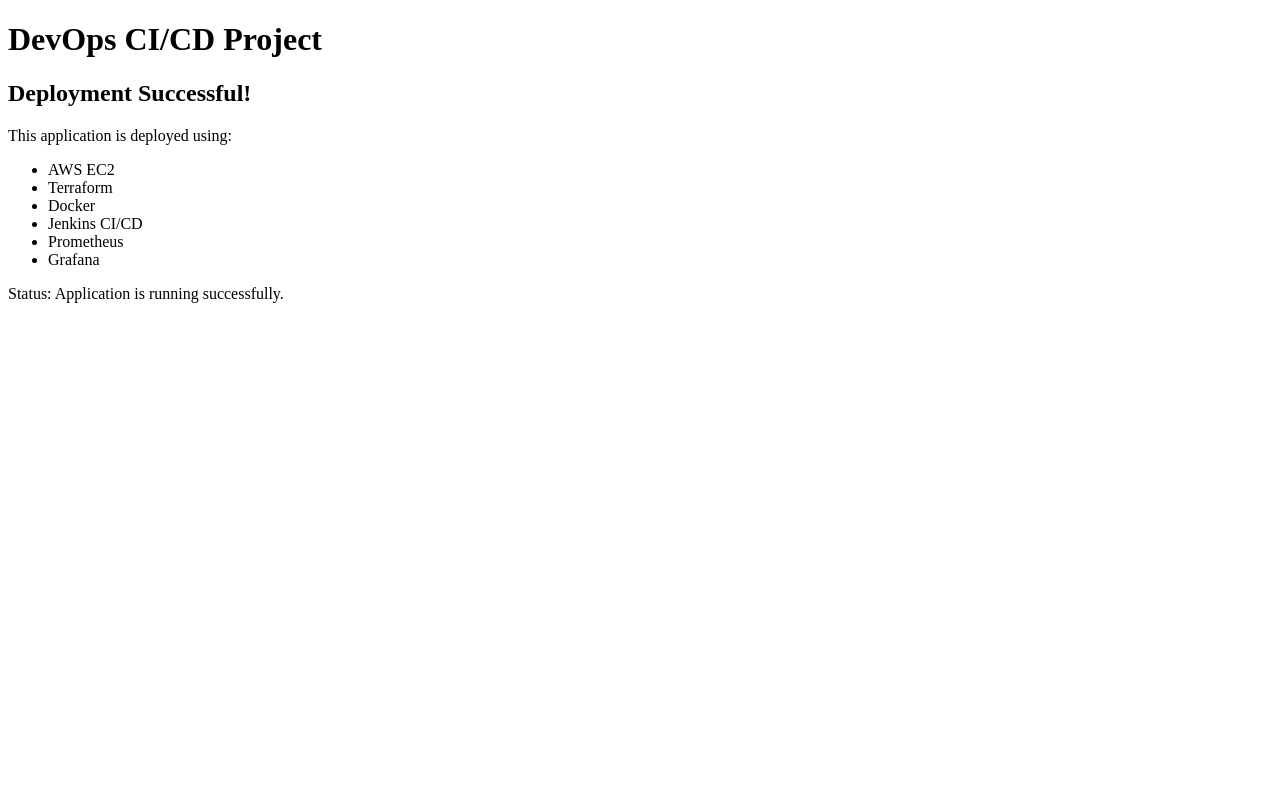
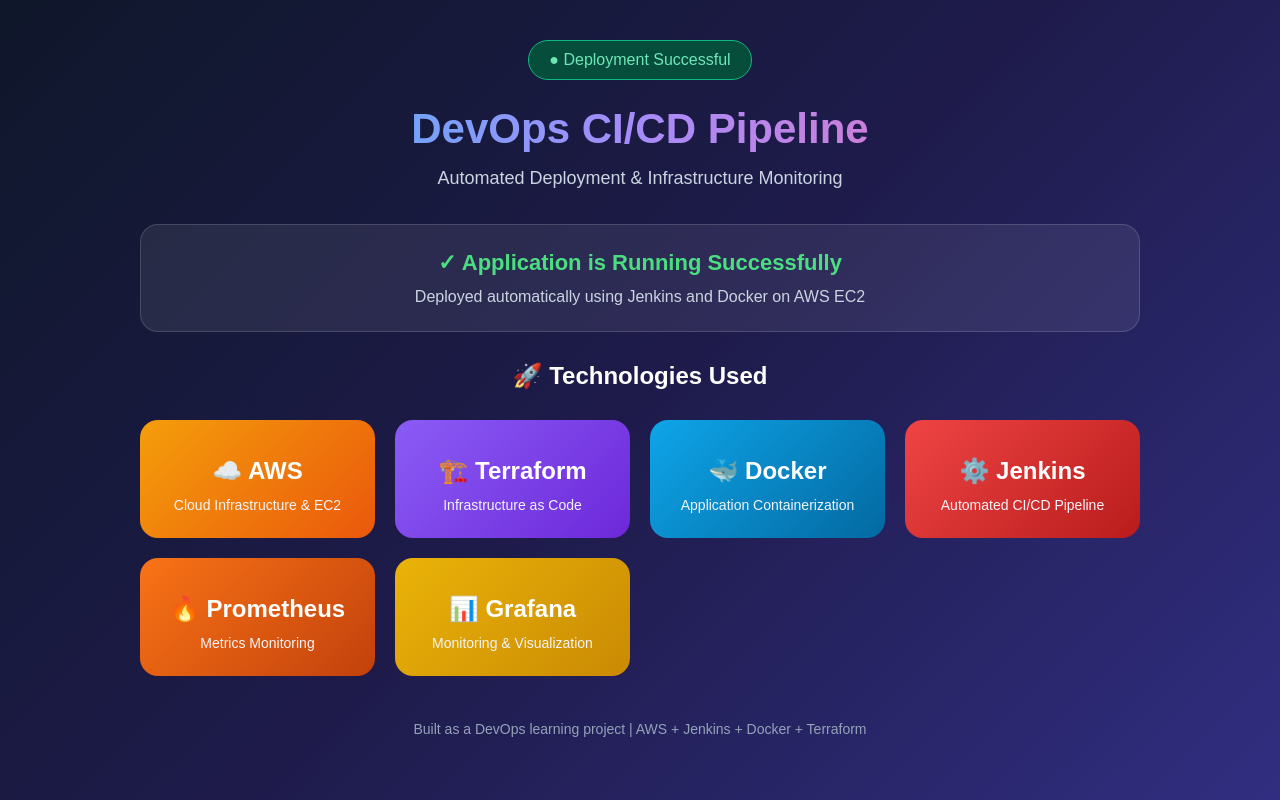
Before and after one commit to Shahi-sha/Automated-CI-CD-Pipeline-and-Infrastructure-Monitoring-, a plain HTML site: page app/index.html in a window 1280 px wide. Drawn offline with Linux system fonts and the light colour scheme.

Commit message:
Update website with colorful DevOps dashboard design

```diff
--- a/app/index.html
+++ b/app/index.html
@@ -1,23 +1,178 @@
+
 <!DOCTYPE html>
-<html>
+<html lang="en">
 <head>
-    <title>DevOps Monitoring Project</title>
+<meta charset="UTF-8">
+<meta name="viewport" content="width=device-width, initial-scale=1.0">
+<title>DevOps CI/CD Project</title>
+
+<style>
+* {
+    margin: 0;
+    padding: 0;
+    box-sizing: border-box;
+}
+
+body {
+    font-family: Arial, sans-serif;
+    background: linear-gradient(135deg, #0f172a, #1e1b4b, #312e81);
+    color: white;
+    min-height: 100vh;
+    padding: 40px 20px;
+}
+
+.container {
+    max-width: 1000px;
+    margin: auto;
+    text-align: center;
+}
+
+.badge {
+    display: inline-block;
+    background: #064e3b;
+    color: #6ee7b7;
+    padding: 10px 20px;
+    border-radius: 50px;
+    margin-bottom: 25px;
+    border: 1px solid #10b981;
+}
+
+h1 {
+    font-size: 42px;
+    margin-bottom: 15px;
+    background: linear-gradient(90deg, #38bdf8, #a78bfa, #f472b6);
+    -webkit-background-clip: text;
+    color: transparent;
+}
+
+.subtitle {
+    color: #cbd5e1;
+    font-size: 18px;
+    margin-bottom: 35px;
+}
+
+.status-card {
+    background: rgba(255,255,255,0.08);
+    border: 1px solid rgba(255,255,255,0.15);
+    border-radius: 18px;
+    padding: 25px;
+    margin-bottom: 30px;
+}
+
+.status {
+    color: #4ade80;
+    font-size: 22px;
+    font-weight: bold;
+}
+
+.cards {
+    display: grid;
+    grid-template-columns: repeat(auto-fit, minmax(200px, 1fr));
+    gap: 20px;
+    margin-top: 30px;
+}
+
+.card {
+    padding: 25px 20px;
+    border-radius: 18px;
+    transition: transform 0.3s;
+    color: white;
+}
+
+.card:hover {
+    transform: translateY(-8px);
+}
+
+.card h2 {
+    margin: 12px 0;
+}
+
+.card p {
+    font-size: 14px;
+    color: #f1f5f9;
+}
+
+.aws { background: linear-gradient(135deg, #f59e0b, #ea580c); }
+.terraform { background: linear-gradient(135deg, #8b5cf6, #6d28d9); }
+.docker { background: linear-gradient(135deg, #0ea5e9, #0369a1); }
+.jenkins { background: linear-gradient(135deg, #ef4444, #b91c1c); }
+.prometheus { background: linear-gradient(135deg, #f97316, #c2410c); }
+.grafana { background: linear-gradient(135deg, #eab308, #ca8a04); }
+
+footer {
+    margin-top: 45px;
+    color: #94a3b8;
+    font-size: 14px;
+}
+
+@media (max-width: 600px) {
+    h1 {
+        font-size: 30px;
+    }
+}
+</style>
 </head>
+
 <body>
-    <h1>DevOps CI/CD Project</h1>
-    <h2>Deployment Successful!</h2>
 
-    <p>This application is deployed using:</p>
+<div class="container">
 
-    <ul>
-        <li>AWS EC2</li>
-        <li>Terraform</li>
-        <li>Docker</li>
-        <li>Jenkins CI/CD</li>
-        <li>Prometheus</li>
-        <li>Grafana</li>
-    </ul>
+    <div class="badge">● Deployment Successful</div>
 
-    <p>Status: Application is running successfully.</p>
+    <h1>DevOps CI/CD Pipeline</h1>
+
+    <p class="subtitle">
+        Automated Deployment & Infrastructure Monitoring
+    </p>
+
+    <div class="status-card">
+        <p class="status">✓ Application is Running Successfully</p>
+        <p style="margin-top:12px;color:#cbd5e1;">
+            Deployed automatically using Jenkins and Docker on AWS EC2
+        </p>
+    </div>
+
+    <h2>🚀 Technologies Used</h2>
+
+    <div class="cards">
+
+        <div class="card aws">
+            <h2>☁️ AWS</h2>
+            <p>Cloud Infrastructure & EC2</p>
+        </div>
+
+        <div class="card terraform">
+            <h2>🏗️ Terraform</h2>
+            <p>Infrastructure as Code</p>
+        </div>
+
+        <div class="card docker">
+            <h2>🐳 Docker</h2>
+            <p>Application Containerization</p>
+        </div>
+
+        <div class="card jenkins">
+            <h2>⚙️ Jenkins</h2>
+            <p>Automated CI/CD Pipeline</p>
+        </div>
+
+        <div class="card prometheus">
+            <h2>🔥 Prometheus</h2>
+            <p>Metrics Monitoring</p>
+        </div>
+
+        <div class="card grafana">
+            <h2>📊 Grafana</h2>
+            <p>Monitoring & Visualization</p>
+        </div>
+
+    </div>
+
+    <footer>
+        Built as a DevOps learning project | AWS + Jenkins + Docker + Terraform
+    </footer>
+
+</div>
+
 </body>
 </html>
```
